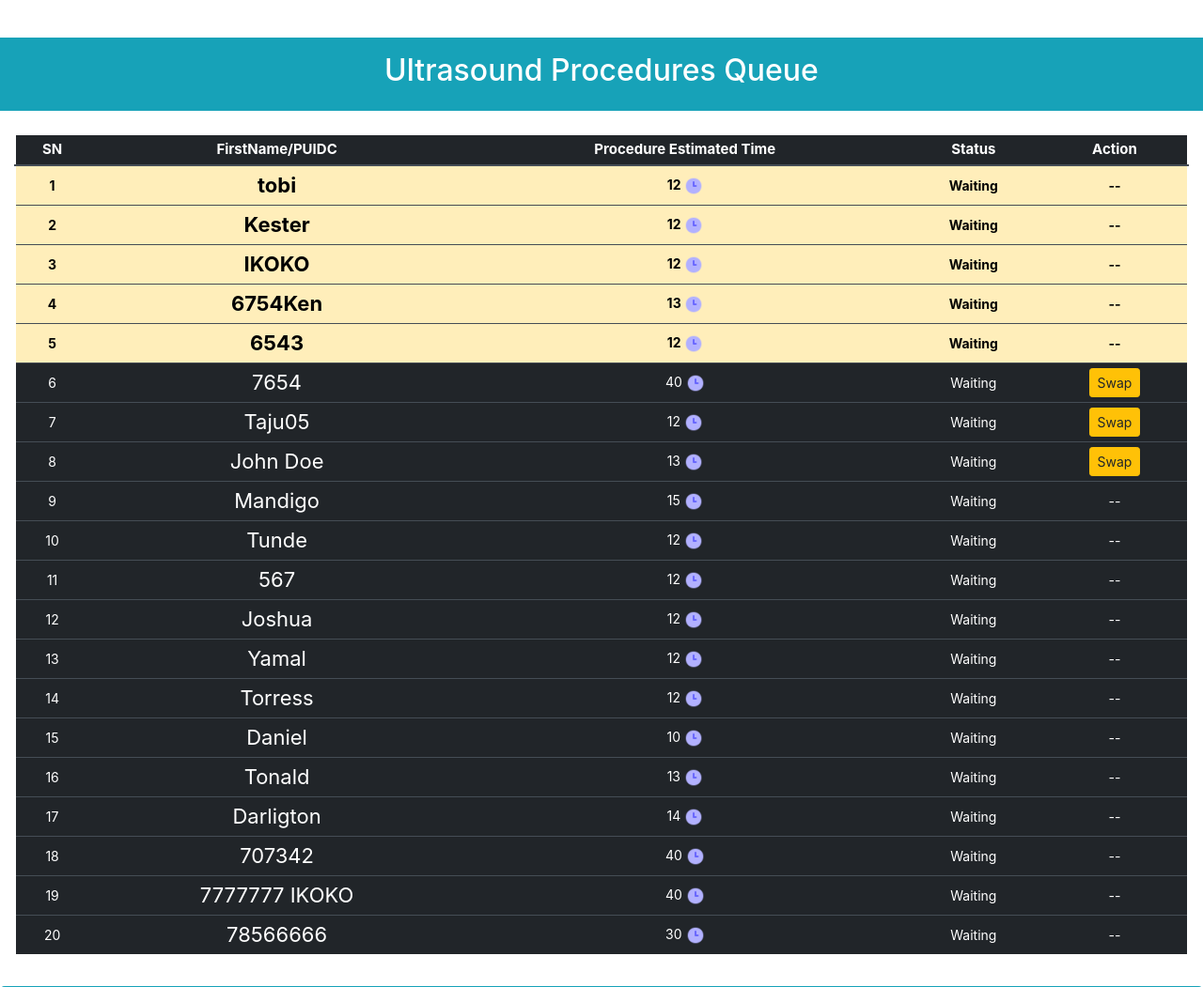
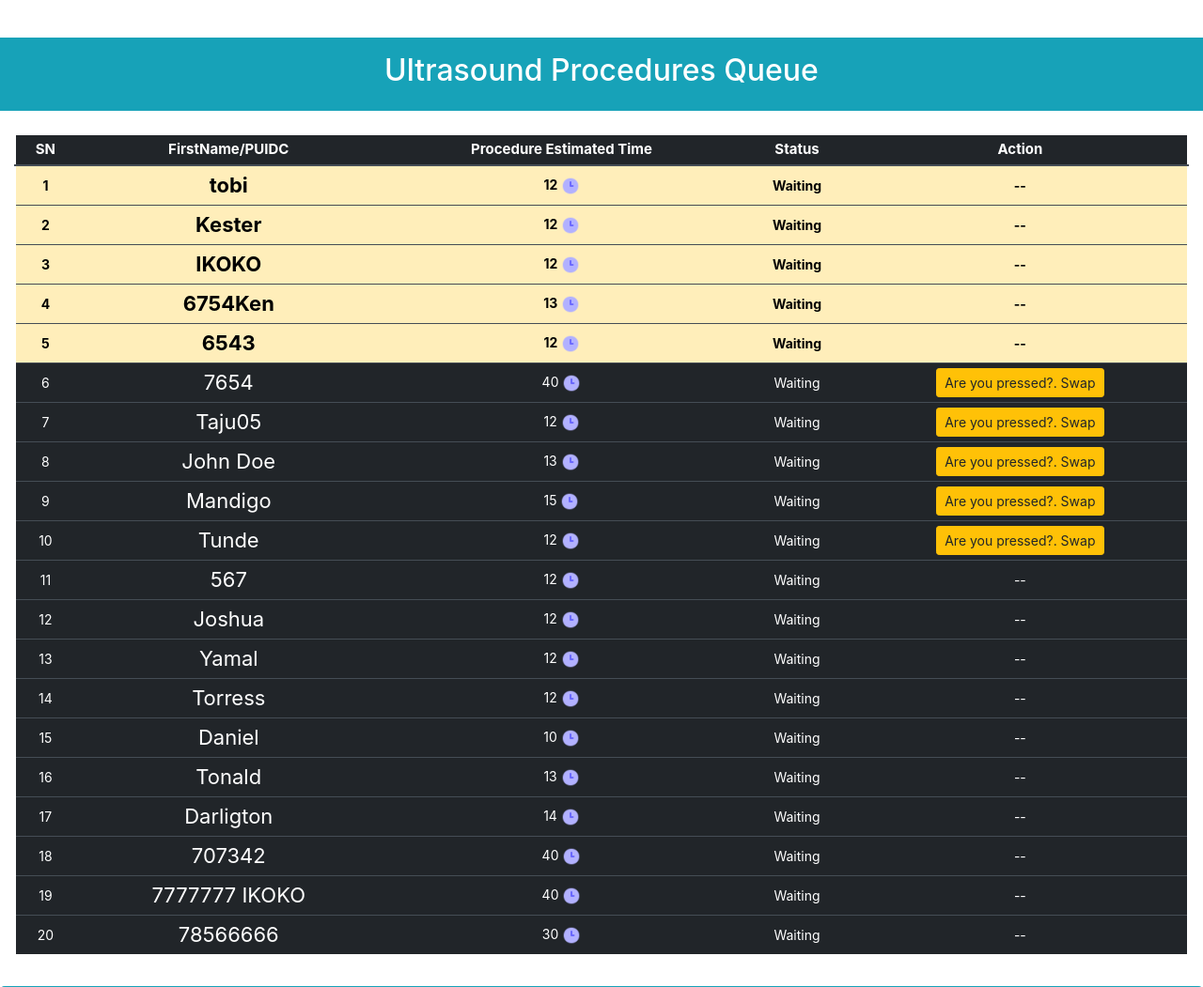
Before and after one commit to HavallonTech/applicationtest, a Flask app: template templates/ussview.html in a window 1280 px wide. Shown: the part 88-1139 px from the top of the page at 94% size. Run offline with Flask 3, Linux system fonts and the light colour scheme; the template is opened without the code that fills it: values that come from a table or form of the project are taken from there, others are empty; data comes from the database, SQL or seed files in the repository; both versions use the stored data as it was after the commit; some libraries are stand-ins or nearby versions.

Commit message:
Changes made on 20th October

```diff
--- a/templates/ussview.html
+++ b/templates/ussview.html
@@ -59,8 +59,8 @@
                                     {% if loop.first and record.service_status == 1 %}
                                         <a href="#" class="btn btn-success btn-sm" onclick="patientserved('{{ record.queue_id }}')">Served</a>
                                         <a href="#" class="btn btn-danger btn-sm" onclick="emergency()">Emergency</a>
-                                    {% elif loop.index > 5 and loop.index <= 8 %}
-                                        <button class="btn btn-warning btn-sm swap-btn" onclick="selectForSwap({{ loop.index }})">Swap</button>
+                                    {% elif loop.index > 5 and loop.index <= 10 %}
+                                        <button class="btn btn-warning btn-sm swap-btn" onclick="selectForSwap({{ loop.index }})">Are you pressed?. Swap</button>
                                     {% else %}
                                         <span>--</span>
                                     {% endif %}
```
Also changed, not shown: instance/bthdcictapp.db.
